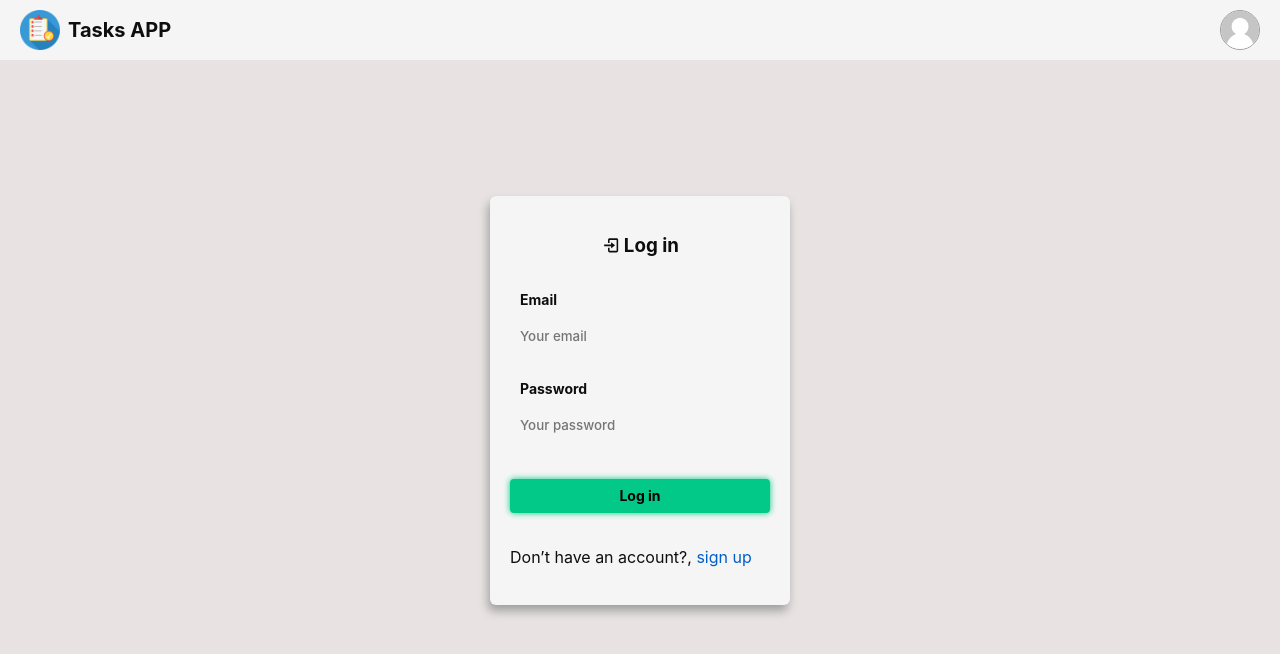
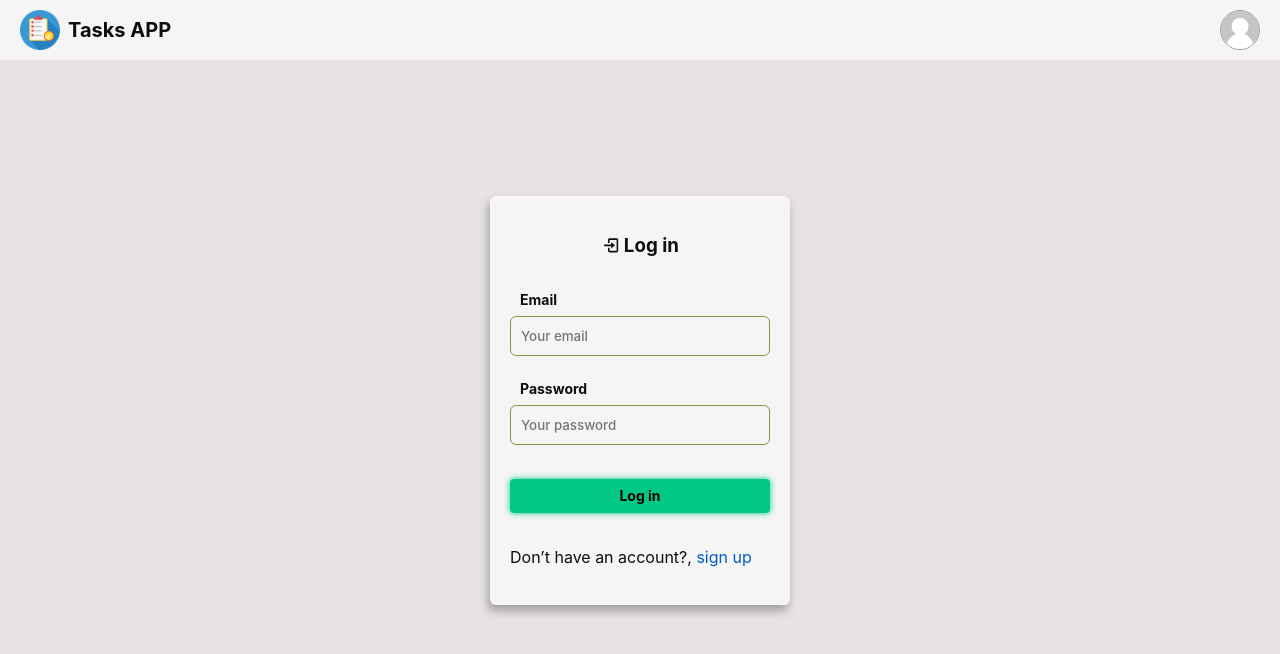
Before and after one commit to 2DavidGarcia4/tasks-app, a Next.js app: page /user/login in a window 1280 px wide. Shown: the top 654 px of the page. Built offline with nearby package versions, Linux system fonts and the light colour scheme; no server answers.

Commit message:
update styles varibles & atyles

```diff
--- a/app/globals.css
+++ b/app/globals.css
@@ -9,14 +9,14 @@
   --Red-color: #ee2c2c;
   --Circle-theme: #F7C04A;
   --Text-color: #0e0e0e;
-  --Title-color: #74736a;
-  --Completed-color: #a0dd5a;
+  --Title-color: #364750;
+  --Border-color: #889445;
   --Tooltip: #fff;
   --Suggestion-bg: #cfcfcf;
 }
 
 body.dark{
-  --Principal-color: #2a91d6;
+  --Principal-color: #2483BF;
   --Secondary-color: #dfba27;
   --Background-color: #434242;
   --Element-color: #222222;
@@ -26,8 +26,8 @@ body.dark{
 
   --Circle-theme: #4e89ac;
   --Text-color: #d8d8d8;
-  --Title-color: #979797;
-  --Completed-color: #577c2b;
+  --Title-color: #233038;
+  --Border-color: #bfc762;
 
   --Tooltip: #0c0c0c;
   --Suggestion-bg: #525252;
--- a/app/page.module.css
+++ b/app/page.module.css
@@ -14,6 +14,7 @@
   background-color: var(--Element-color);
 }
 
+
 @media (min-width: 600px){
   .main{
     padding-left: 70px;
```
